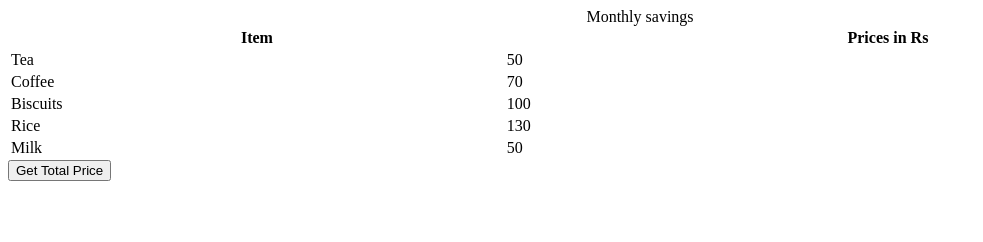
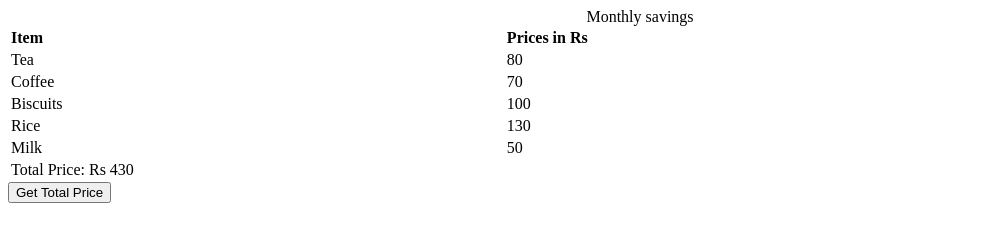
Before and after one commit to acciojob/grofers-checkout-Varun612, a website: page main.html in a window 1280 px wide. Both pictures are taken after a click on the button "Get Total Price". Shown: the whole page, without its empty margins (0-983 px from the left). Drawn offline with Linux system fonts and the light colour scheme.

Commit message:
created a submission

```diff
--- a/main.html
+++ b/main.html
@@ -18,7 +18,7 @@
     </tr>
     <tr>
       <td class="item">Tea</td>
-      <td class="price">50</td>
+      <td class="price">80</td>
     </tr>
     <tr>
       <td class="item">Coffee</td>
--- a/script.js
+++ b/script.js
@@ -4,7 +4,21 @@ document.body.appendChild(getSumBtn);
 
 const getSum = () => {
 //Add your code here
+  let sum=0;
+	const priceEl = document.querySelectorAll('.price');
 
+	priceEl.forEach(el=> {
+		sum+=Number(el.textContent);
+	});
+
+	const totalRow = document.createElement('tr');
+	const totalCell = document.createElement('td');
+	totalCell.colSpan=2;
+	totalCell.textContent= `Total Price: Rs ${sum}`;
+
+	totalRow.appendChild(totalCell);
+	const table = document.querySelector('table');
+	table.appendChild(totalRow);
 };
 
 getSumBtn.addEventListener("click", getSum);
--- a/styles.css
+++ b/styles.css
@@ -1,2 +1,3 @@
-
-/* Your CSS Code here. */
+body>table>tr>th, table{
+	text-align:left;
+}
```
